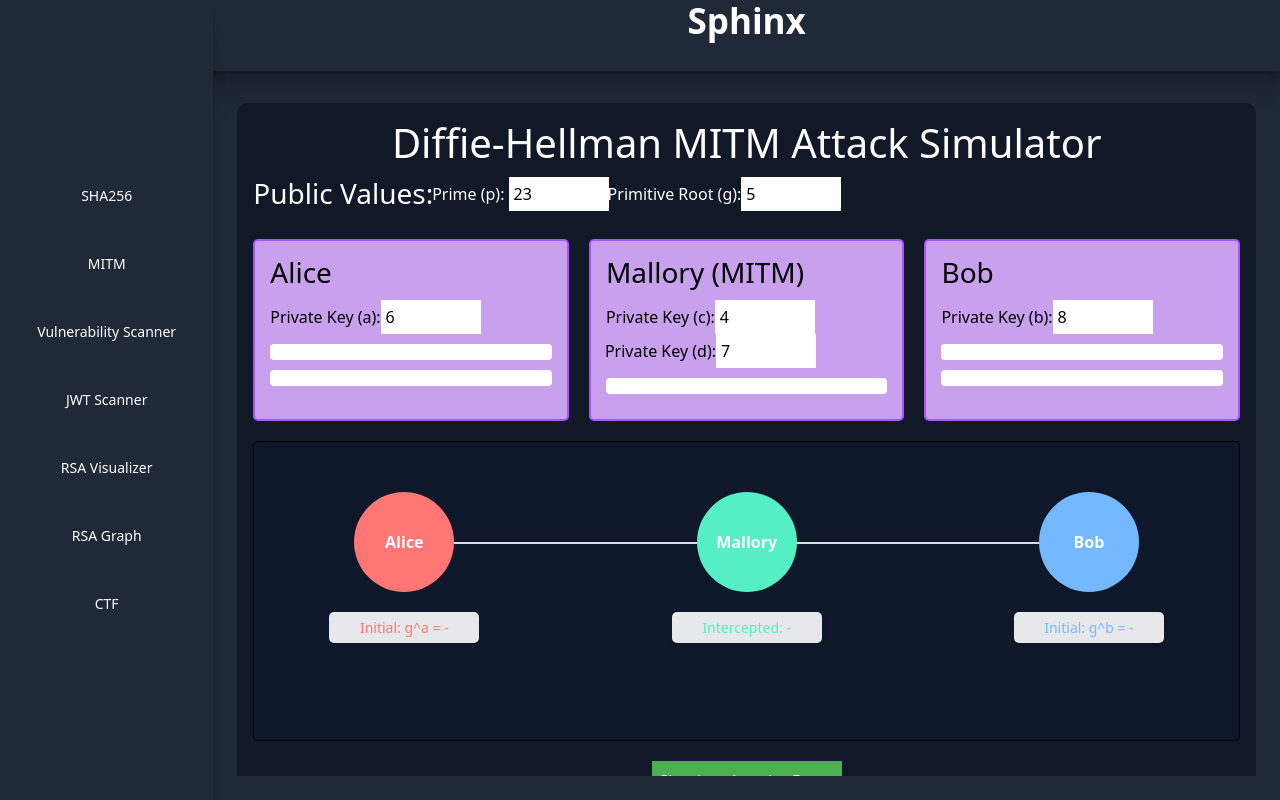
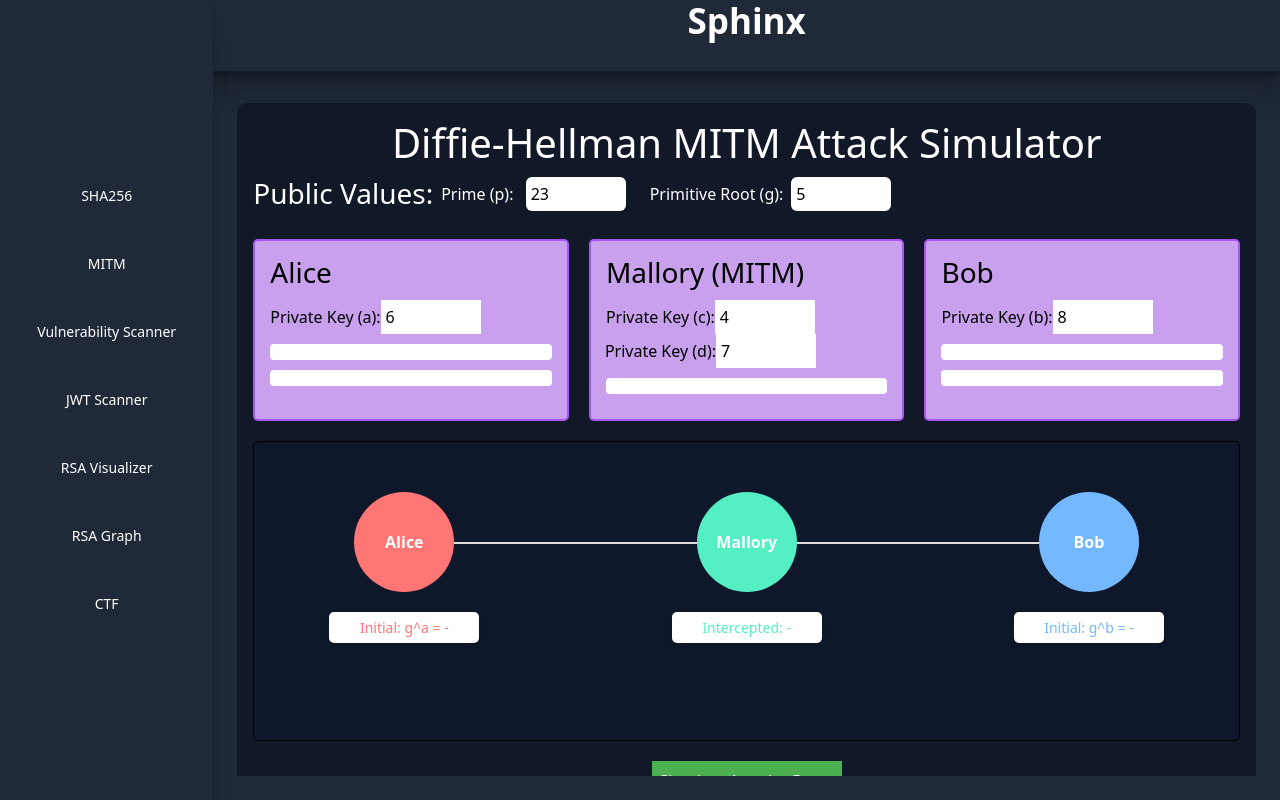
Before and after one commit to barman-ayush/sphinx, a React (Vite) app: page /MITM in a window 1280 px wide. Built offline with nearby package versions, Linux system fonts and the light colour scheme.

Commit message:
fixed MITM

```diff
--- a/src/components/MITM/MITM.jsx
+++ b/src/components/MITM/MITM.jsx
@@ -1,5 +1,5 @@
 import React, { Fragment } from "react";
-import "./styles.css"
+import "./styles.css";
 
 const MITM = () => {
 	// All JavaScript functions remain exactly the same
@@ -231,27 +231,46 @@ const MITM = () => {
 	}
 
 	return (
-    <div className="container bg-gray-900 px-3 py-3 text-white" style={{ borderRadius : "10px"}}>
+		<div
+			className="container bg-gray-900 px-3 py-3 text-white"
+			style={{ borderRadius: "10px" }}
+		>
 			<h1>Diffie-Hellman MITM Attack Simulator</h1>
 
-      <div className="input-group" >
+			<div className="input-group">
 				<h3>Public Values:</h3>
-        <label>
-          Prime (p): <input type="number" id="prime" className="text-black" defaultValue="23" />
+				<label className="mx-2">
+					Prime (p):{" "}
+					<input
+						type="number"
+						id="prime"
+						className="text-black mx-2 rounded"
+						defaultValue="23"
+					/>
 				</label>
-        <label>
+				<label className="mx-2">
 					Primitive Root (g):
-          <input type="number" id="primitive_root" className="text-black" defaultValue="5" />
+					<input
+						type="number"
+						id="primitive_root"
+						className="text-black mx-2 rounded"
+						defaultValue="5"
+					/>
 				</label>
 			</div>
 
 			<div className="grid">
-        <div className="box text-black  bg-fuchsia-800"  >
+				<div className="box text-black  bg-fuchsia-800">
 					<h3>Alice</h3>
 					<div className="input-group">
 						<label>
 							Private Key (a):
-              <input type="number" id="alice-private" className="text-black" defaultValue="6" />
+							<input
+								type="number"
+								id="alice-private"
+								className="text-black"
+								defaultValue="6"
+							/>
 						</label>
 					</div>
 					<div id="alice-public" className="value-display"></div>
@@ -263,11 +282,21 @@ const MITM = () => {
 					<div className="input-group">
 						<label>
 							Private Key (c):
-              <input type="number" id="mallory-c" className="text-black" defaultValue="4" />
+							<input
+								type="number"
+								id="mallory-c"
+								className="text-black"
+								defaultValue="4"
+							/>
 						</label>
 						<label>
 							Private Key (d):
-              <input type="number" id="mallory-d" className="text-black" defaultValue="7" />
+							<input
+								type="number"
+								id="mallory-d"
+								className="text-black"
+								defaultValue="7"
+							/>
 						</label>
 					</div>
 					<div id="mallory-results" className="value-display"></div>
@@ -278,7 +307,12 @@ const MITM = () => {
 					<div className="input-group">
 						<label>
 							Private Key (b):
-              <input type="number" id="bob-private" defaultValue="8" className="text-black" />
+							<input
+								type="number"
+								id="bob-private"
+								defaultValue="8"
+								className="text-black"
+							/>
 						</label>
 					</div>
 					<div id="bob-public" className="value-display"></div>
@@ -291,19 +325,25 @@ const MITM = () => {
 				<div className="participant alice">Alice</div>
 				<div className="participant mallory">Mallory</div>
 				<div className="participant bob">Bob</div>
-        <div className="parameter-display alice-params" id="alice-params">
+				<div
+					className="parameter-display alice-params bg-white"
+					id="alice-params"
+				>
 					Initial: g^a = -
 				</div>
-        <div className="parameter-display mallory-params" id="mallory-params">
+				<div
+					className="parameter-display mallory-params  bg-white"
+					id="mallory-params"
+				>
 					Intercepted: -
 				</div>
-        <div className="parameter-display bob-params" id="bob-params">
+				<div className="parameter-display bob-params  bg-white" id="bob-params">
 					Initial: g^b = -
 				</div>
-        <div className="step-display" id="step-display"></div>
+				<div className="step-display text-white" id="step-display"></div>
 			</div>
 
-      <div style={{ textAlign: 'center', marginTop: '20px' }}>
+			<div style={{ textAlign: "center", marginTop: "20px" }}>
 				<button onClick={simulate}>Simulate Attack</button>
 				<button onClick={reset}>Reset</button>
 			</div>
```
Lines whose indentation alone changed are shown as unchanged.
